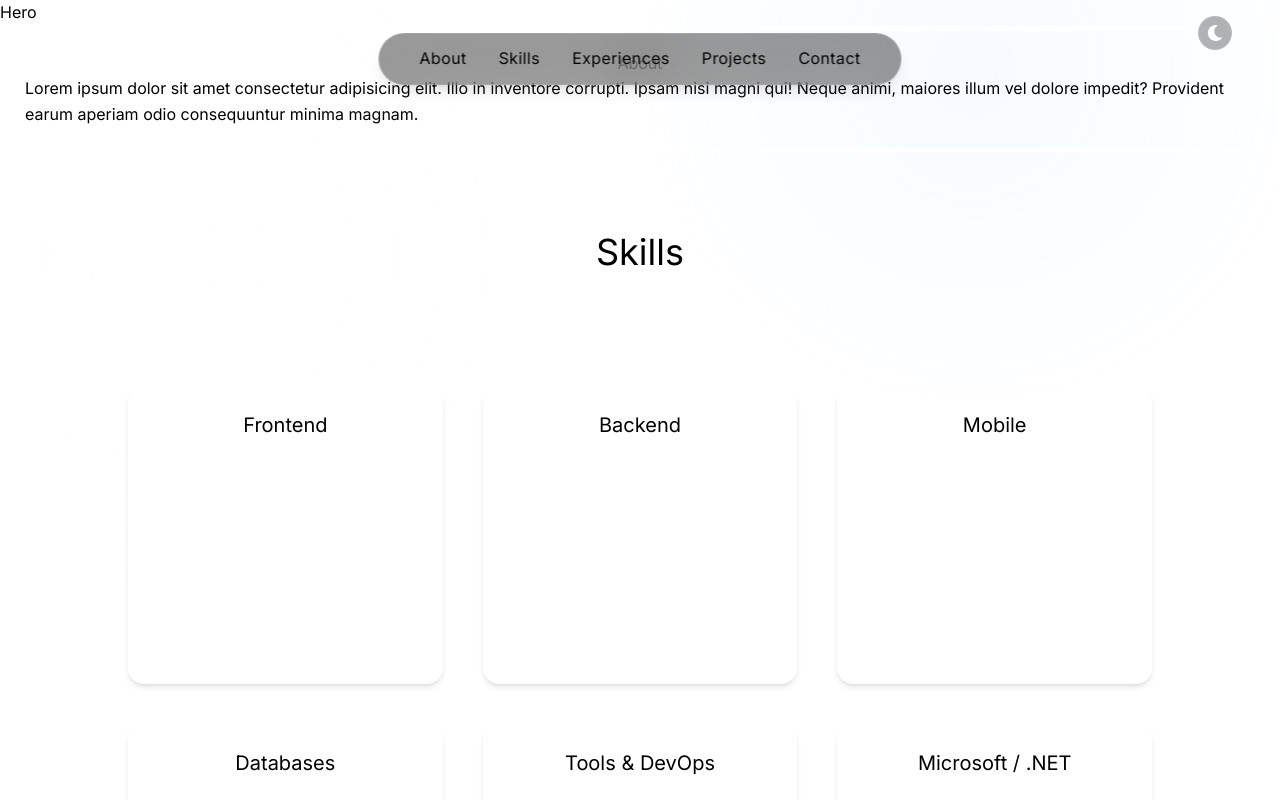
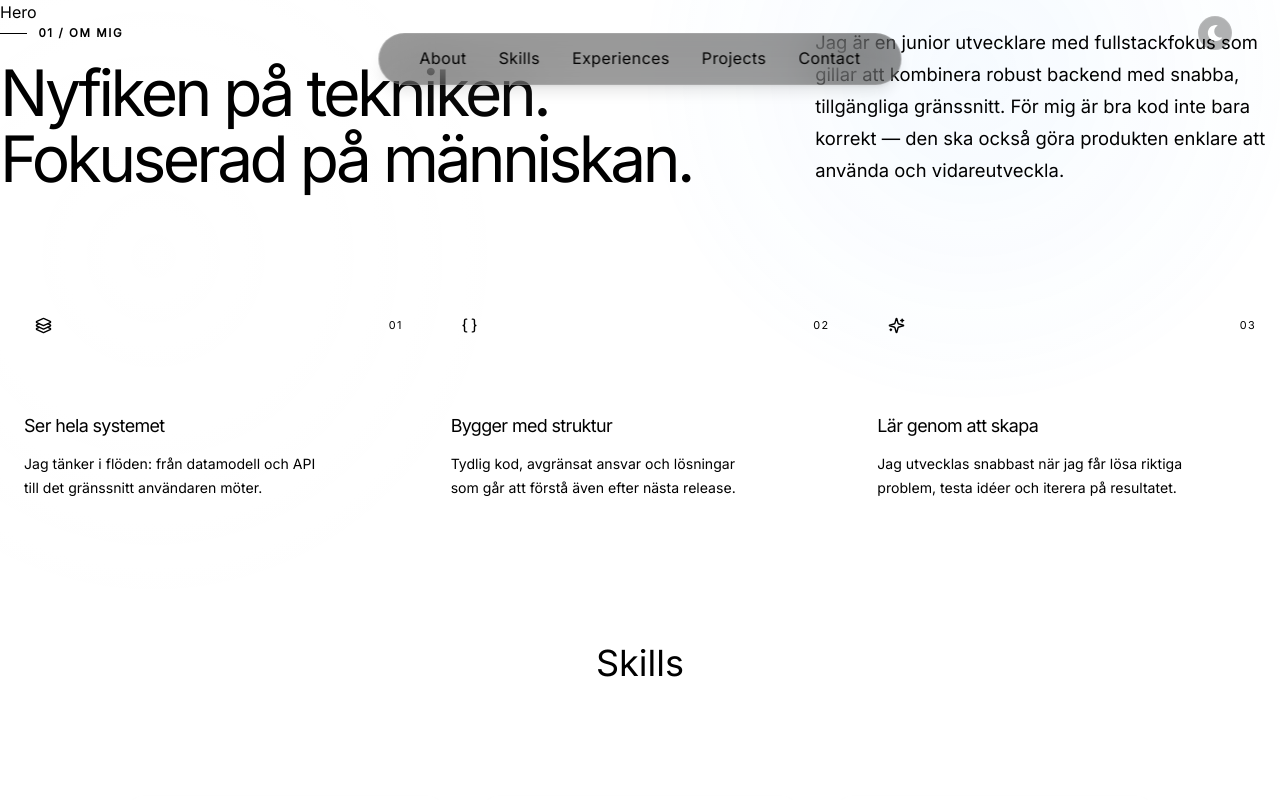
Before and after one commit to ikariLain/Portfolio, a React (Vite) app: page / in a window 1280 px wide. Shown: the top 800 px of the page. Built offline with nearby package versions, Linux system fonts and the light colour scheme.

Commit message:
Refactor About component and enhance styling for better layout and readability

```diff
--- a/src/Components/About-Me/About.css
+++ b/src/Components/About-Me/About.css
@@ -1,7 +1,118 @@
-.About-Container {
+.about-heading {
+  display: grid;
+  grid-template-columns: minmax(0, 1.15fr) minmax(300px, 0.75fr);
+  align-items: end;
+  gap: clamp(2rem, 8vw, 8rem);
+}
+
+.about-heading .section-heading {
+  margin-bottom: 0;
+}
+
+.about-lead {
+  margin-bottom: 0.4rem;
+  color: var(--text-soft);
+  font-size: clamp(1rem, 1.5vw, 1.15rem);
+  line-height: 1.75;
+}
+
+.about-principles {
+  display: grid;
+  grid-template-columns: repeat(3, 1fr);
+  margin-top: clamp(3.2rem, 7vw, 6rem);
+  border-top: 1px solid var(--border);
+  border-bottom: 1px solid var(--border);
+}
+
+.principle-card {
+  min-height: 280px;
+  padding: 1.5rem;
+  border-right: 1px solid var(--border);
+  transition: background-color 180ms ease;
+}
+
+.principle-card:first-child {
+  border-left: 1px solid var(--border);
+}
+
+.principle-card:hover {
+  background: var(--surface);
+}
+
+.principle-top {
   display: flex;
-  flex-direction: column;
   align-items: center;
-  padding: 20px;
-  border: 5px solid #ffffff;
+  justify-content: space-between;
+  margin-bottom: 4.2rem;
 }
+
+.principle-icon {
+  width: 38px;
+  height: 38px;
+  display: grid;
+  place-items: center;
+  border: 1px solid var(--border);
+  border-radius: 10px;
+  background: var(--surface);
+}
+
+.principle-icon svg {
+  width: 17px;
+  height: 17px;
+}
+
+.principle-index {
+  color: var(--text-faint);
+  font-size: 0.68rem;
+  letter-spacing: 0.12em;
+}
+
+.principle-card h3 {
+  margin-bottom: 0.7rem;
+  font-size: 1.12rem;
+  letter-spacing: -0.035em;
+}
+
+.principle-card p {
+  max-width: 310px;
+  margin: 0;
+  color: var(--text-soft);
+  font-size: 0.88rem;
+  line-height: 1.7;
+}
+
+@media (max-width: 850px) {
+  .about-heading {
+    grid-template-columns: 1fr;
+  }
+
+  .about-lead {
+    max-width: 680px;
+  }
+
+  .about-principles {
+    grid-template-columns: 1fr;
+  }
+
+  .principle-card,
+  .principle-card:first-child {
+    min-height: auto;
+    border-right: 1px solid var(--border);
+    border-bottom: 1px solid var(--border);
+    border-left: 1px solid var(--border);
+  }
+
+  .principle-card:last-child {
+    border-bottom: 0;
+  }
+
+  .principle-top {
+    margin-bottom: 2.2rem;
+  }
+}
+
+@media (max-width: 520px) {
+  .principle-card {
+    padding: 1.25rem;
+  }
+}
--- a/src/Components/About-Me/About.tsx
+++ b/src/Components/About-Me/About.tsx
@@ -1,10 +1,55 @@
-import './About.css'
+import { LuBraces, LuLayers3, LuSparkles } from 'react-icons/lu';
+import './About.css';
 
-export default function About  (){
-    return (
-    <div className='About-Container'>
-            <h1>About</h1>
-            <p>Lorem ipsum dolor sit amet consectetur adipisicing elit. Illo in inventore corrupti. Ipsam nisi magni qui! Neque animi, maiores illum vel dolore impedit? Provident earum aperiam odio consequuntur minima magnam.</p>
-    </div>
-  )
+const principles = [
+  {
+    icon: <LuLayers3 aria-hidden="true" />,
+    title: 'Ser hela systemet',
+    text: 'Jag tänker i flöden: från datamodell och API till det gränssnitt användaren möter.',
+  },
+  {
+    icon: <LuBraces aria-hidden="true" />,
+    title: 'Bygger med struktur',
+    text: 'Tydlig kod, avgränsat ansvar och lösningar som går att förstå även efter nästa release.',
+  },
+  {
+    icon: <LuSparkles aria-hidden="true" />,
+    title: 'Lär genom att skapa',
+    text: 'Jag utvecklas snabbast när jag får lösa riktiga problem, testa idéer och iterera på resultatet.',
+  },
+];
+
+export default function About() {
+  return (
+    <section className="section-block" id="about" aria-labelledby="about-title">
+      <div className="section-shell">
+        <div className="about-heading">
+          <div>
+            <p className="section-label">01 / Om mig</p>
+            <h2 className="section-heading" id="about-title">
+              Nyfiken på tekniken.<br />Fokuserad på människan.
+            </h2>
+          </div>
+          <p className="about-lead">
+            Jag är en junior utvecklare med fullstackfokus som gillar att kombinera robust backend
+            med snabba, tillgängliga gränssnitt. För mig är bra kod inte bara korrekt — den ska
+            också göra produkten enklare att använda och vidareutveckla.
+          </p>
+        </div>
+
+        <div className="about-principles">
+          {principles.map((principle, index) => (
+            <article className="principle-card" key={principle.title}>
+              <div className="principle-top">
+                <span className="principle-icon">{principle.icon}</span>
+                <span className="principle-index">0{index + 1}</span>
+              </div>
+              <h3>{principle.title}</h3>
+              <p>{principle.text}</p>
+            </article>
+          ))}
+        </div>
+      </div>
+    </section>
+  );
 }
```
